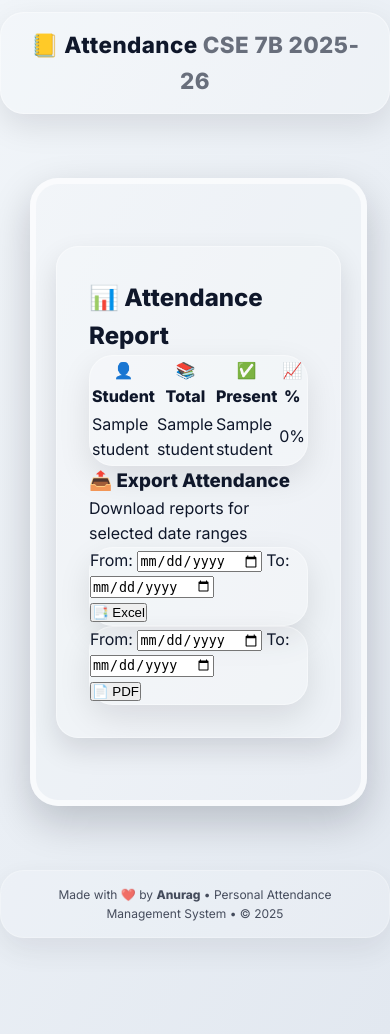
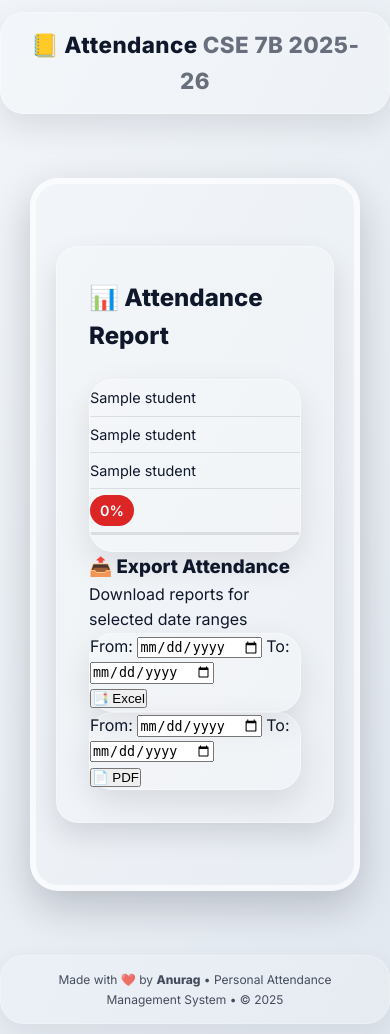
Before and after one commit to Anurag-M1/Personal-Attendence-System, a Flask app: page /report in a window 390 px wide. Run offline with Flask 3, Linux system fonts and the light colour scheme; a database or web service that is not in the repository returns one stand-in record (values such as "Sample title"); some libraries are stand-ins or nearby versions.

Commit message:
Update styles.css

```diff
--- a/static/styles.css
+++ b/static/styles.css
@@ -97,7 +97,6 @@ body {
   transition: all 0.3s ease;
 }
 
-/* OUTER CARD FOR WELCOME + BUTTONS */
 .card.glass {
   border: 6px solid rgba(255, 255, 255, 0.6);
   border-radius: 28px;
@@ -114,7 +113,7 @@ body {
   box-shadow: 0 18px 48px rgba(2, 8, 23, 0.25);
 }
 
-/* WELCOME PAGE BUTTONS (VERTICAL CARDS) */
+/* WELCOME PAGE BUTTONS */
 .vertical-options {
   display: flex;
   flex-direction: column;
@@ -157,7 +156,7 @@ body {
   box-shadow: 0 4px 10px rgba(2, 8, 23, 0.1);
 }
 
-/* Responsive fix: horizontal layout on desktop */
+/* Responsive layout for welcome buttons */
 @media (min-width: 768px) {
   .vertical-options {
     flex-direction: row;
@@ -171,7 +170,6 @@ body {
   }
 }
 
-/* Mobile responsiveness fix */
 @media (max-width: 480px) {
   .vertical-options {
     gap: 20px;
@@ -217,3 +215,90 @@ body {
   background: rgba(255, 255, 255, 0.35);
   box-shadow: 0 14px 32px rgba(2, 8, 23, 0.18);
 }
+
+/* ============================= */
+/* REPORT PAGE TABLE + CHECKBOXES */
+/* ============================= */
+.table-wrap {
+  overflow-x: auto;
+  margin-top: 24px;
+}
+
+.table {
+  width: 100%;
+  border-collapse: collapse;
+}
+
+.table th,
+.table td {
+  padding: 12px 16px;
+  text-align: left;
+  border-bottom: 1px solid rgba(0, 0, 0, 0.1);
+}
+
+.table th {
+  background-color: rgba(255, 255, 255, 0.3);
+  font-weight: 600;
+}
+
+.table td {
+  vertical-align: middle;
+}
+
+/* Right-aligned checkboxes */
+.attendance-checkbox {
+  display: flex;
+  justify-content: flex-end;
+  gap: 12px;
+}
+
+.attendance-checkbox input[type="checkbox"] {
+  width: 20px;
+  height: 20px;
+  cursor: pointer;
+}
+
+/* Percentage chip styles */
+.chip {
+  padding: 4px 10px;
+  border-radius: 16px;
+  font-size: 0.9rem;
+  font-weight: 600;
+}
+
+.chip.ok {
+  background-color: #16a34a;
+  color: white;
+}
+
+.chip.bad {
+  background-color: #dc2626;
+  color: white;
+}
+
+/* MOBILE RESPONSIVENESS */
+@media (max-width: 768px) {
+  .table th,
+  .table td {
+    padding: 8px 10px;
+    font-size: 0.9rem;
+  }
+
+  .table tbody tr {
+    display: flex;
+    flex-direction: column;
+    margin-bottom: 16px;
+    border-bottom: 2px solid rgba(0, 0, 0, 0.1);
+  }
+
+  .table tbody tr td {
+    display: flex;
+    justify-content: space-between;
+    width: 100%;
+    padding: 6px 0;
+  }
+
+  .table thead {
+    display: none; /* hide headers on mobile */
+  }
+}
```
